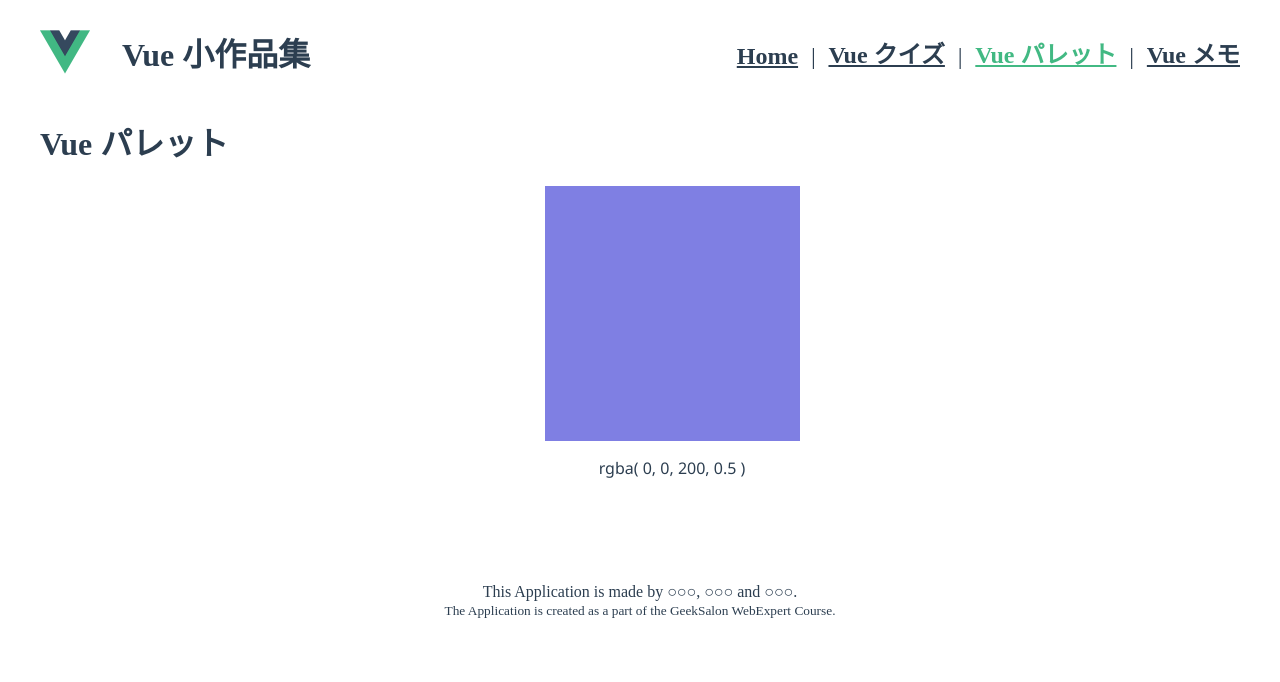
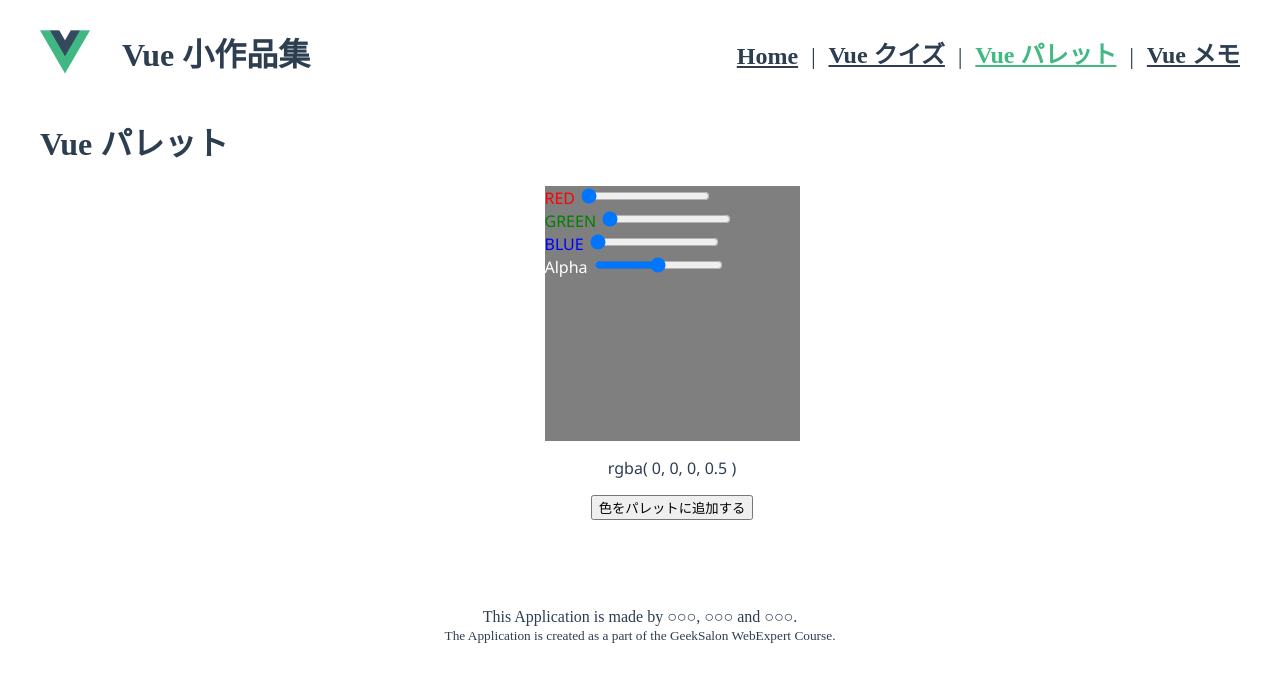
Before and after one commit to webex15-team-6/demo-team-app, a Vue app: page /palette in a window 1280 px wide. Shown: the top 682 px of the page. Built offline with nearby package versions, Linux system fonts and the light colour scheme.

Commit message:
Palette02-RGB_Slider

```diff
--- a/src/views/PaletteApp.vue
+++ b/src/views/PaletteApp.vue
@@ -4,17 +4,54 @@
     <div
       class="palette"
       v-on:mousemove="changeColor"
-      v-on:click="pickColor"
       v-bind:style="paletteStyle"
-    ></div>
-    <p>rgba( {{ red }}, {{ green }}, 200, 0.5 )</p>
+    >
+      <div>
+        <div style="color: red">
+          RED
+          <input type="range" min="0" max="255" step="1" v-model="redSlider" />
+        </div>
+        <div style="color: green">
+          GREEN
+          <input
+            type="range"
+            min="0"
+            max="255"
+            step="1"
+            v-model="greenSlider"
+          />
+        </div>
+        <div style="color: blue">
+          BLUE
+          <input type="range" min="0" max="255" step="1" v-model="blueSlider" />
+        </div>
+        <div style="color: white">
+          Alpha
+          <input
+            type="range"
+            min="0"
+            max="1"
+            step="0.05"
+            v-model="AlphaSlider"
+          />
+        </div>
+      </div>
+    </div>
+    <p>
+      rgba( {{ redSlider }}, {{ greenSlider }}, {{ blueSlider }},
+      {{ alphaSlider }} )
+    </p>
+
+    <div>
+      <button v-on:click="pickColor()">色をパレットに追加する</button>
+    </div>
     <div class="colors-container">
       <div
         class="mini-palette"
         v-for="color in colors"
         :key="color.red"
         v-bind:style="{
-          backgroundColor: `rgba(${color.red}, ${color.green}, 200, 0.5)`,
+          backgroundColor: `rgba(${color.red}, ${color.green}, ${color.blue}, ${color.alpha})`,
         }"
         v-on:click="showColor(color)"
       ></div>
@@ -51,24 +88,33 @@ export default {
     return {
       red: 0,
       green: 0,
+      blue: 0,
+      alpha: 0.5,
       colors: [
         // { red: 0, green: 0 }
       ],
+      redSlider: 0,
+      greenSlider: 0,
+      blueSlider: 0,
+      alphaSlider: 0.5,
     }
   },
   methods: {
     // マウスの位置に応じて色を変える
     /* 引数eはイベントmousemove */
-    changeColor(e) {
-      this.red = e.offsetX //x軸
-      this.green = e.offsetY //y軸
-      console.log(this.red)
+    changeColor() {
+      this.red = this.redSlider
+      this.green = this.greenSlider
+      this.blue = this.blueSlider
+      this.alpha = this.alphaSlider
     },
     // 色を選んでミニパレットに追加する
     pickColor() {
       const newColor = {
-        red: this.red,
-        green: this.green,
+        red: this.redSlider, //変更前red
+        green: this.greenSlider, //変更前green
+        blue: this.blueSlider, //追加
+        alpha: this.alphaSlider,
       }
       this.colors.push(newColor)
     },
@@ -76,12 +122,14 @@ export default {
     showColor(color) {
       this.red = color.red
       this.green = color.green
+      this.blue = color.blue
+      this.alpha = color.alpha
     },
   },
   computed: {
     paletteStyle() {
       return {
-        backgroundColor: `rgba(${this.red}, ${this.green}, 200, 0.5)`,
+        backgroundColor: `rgba(${this.red}, ${this.green}, ${this.blue}, ${this.alpha})`, //変更前blue=200
       }
     },
   },
```
